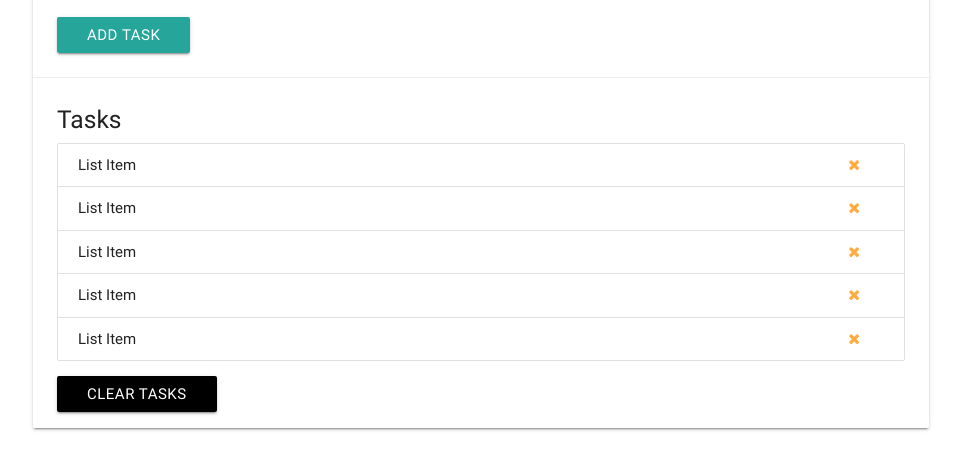
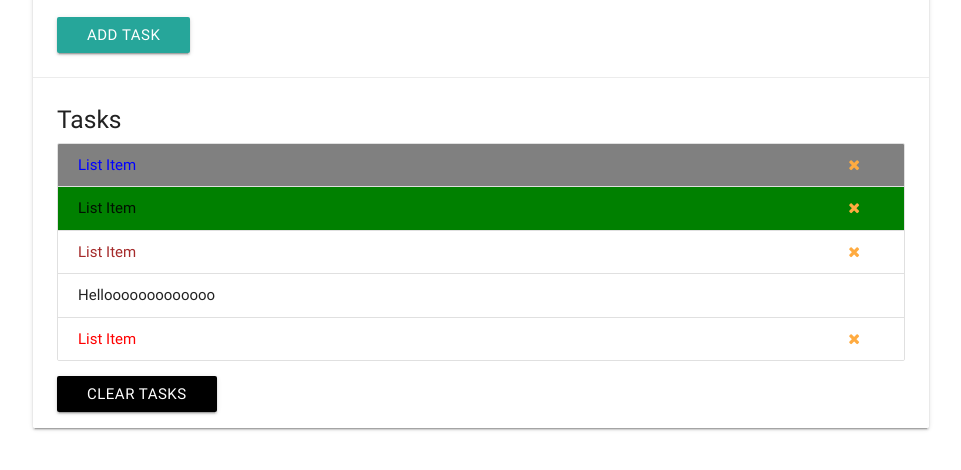
Before and after one commit to ash37373/Brad-Mordern-JS-BEGINNING, a plain HTML site: page SECTION03-Dom-Events/index.html in a window 1280 px wide. Shown: the part 156-626 px from the top of the page, without its empty margins (159-1120 px from the left). Drawn offline with nearby package versions, Linux system fonts and the light colour scheme.

Commit message:
3-25 할 차례

```diff
--- /dev/null
+++ b/SECTION03-Dom-Events/app-3-24.js
@@ -0,0 +1,35 @@
+//단일 요소에 대한 DOM 선택기
+
+// //document.getElementById()
+// console.log(document.getElementById("task-title"));
+
+// //Get things from the element
+// console.log("id :", document.getElementById("task-title").id);
+// console.log(document.getElementById("task-title").className);
+
+// const taskTitle = document.getElementById("task-title");
+
+// //Change Styling
+// taskTitle.style.background = "red";
+// taskTitle.style.color = "white";
+// // taskTitle.style.display = "none";
+
+// //Change content
+// taskTitle.textContent = "Task list";
+// taskTitle.innerText = "Task list view";
+// taskTitle.innerHTML = "<span style='color:blue'>Todo</span>";
+
+// document.querySelector()
+
+console.log(document.querySelector("#task-title"));
+console.log(document.querySelector(".card-title"));
+console.log(document.querySelector("h5"));
+
+document.querySelector("li").style.color = "red";
+document.querySelector("ul li").style.color = "blue";
+
+document.querySelector("li:last-child").style.color = "red";
+document.querySelector("li:nth-child(3)").style.color = "brown";
+document.querySelector("li:nth-child(4)").textContent = "Hellooooooooooooo";
+document.querySelector("li:nth-child(odd)").style.background = "gray";
+document.querySelector("li:nth-child(even)").style.background = "green";
--- a/SECTION03-Dom-Events/index.html
+++ b/SECTION03-Dom-Events/index.html
@@ -29,7 +29,7 @@
             </form>
           </div>
           <div class="card-action">
-            <h5 id="task-title">Tasks</h5>
+            <h5 id="task-title" class="test">Tasks</h5>
             <ul class="collection">
               <li class="collection-item">
                 List Item
@@ -70,7 +70,8 @@
   </div>
   <script src="https://code.jquery.com/jquery-3.2.1.js" integrity="sha256-DZAnKJ/6XZ9si04Hgrsxu/8s717jcIzLy3oi35EouyE=" crossorigin="anonymous"></script>
   <script src="https://cdnjs.cloudflare.com/ajax/libs/materialize/0.100.2/js/materialize.min.js"></script>
-  <script src="app.js"></script>
+  <!-- <script src="app.js"></script> -->
+  <script src="app-3-24.js"></script>
 </body>
 
 </html>
```
